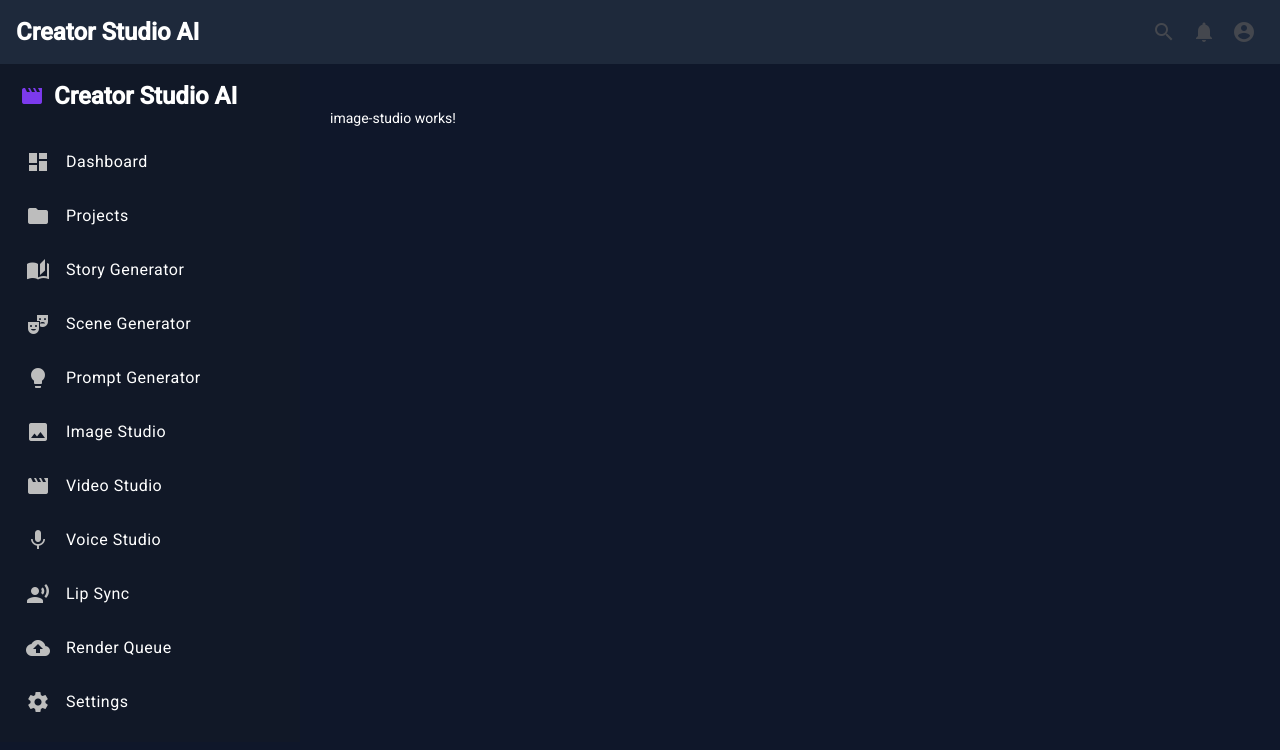
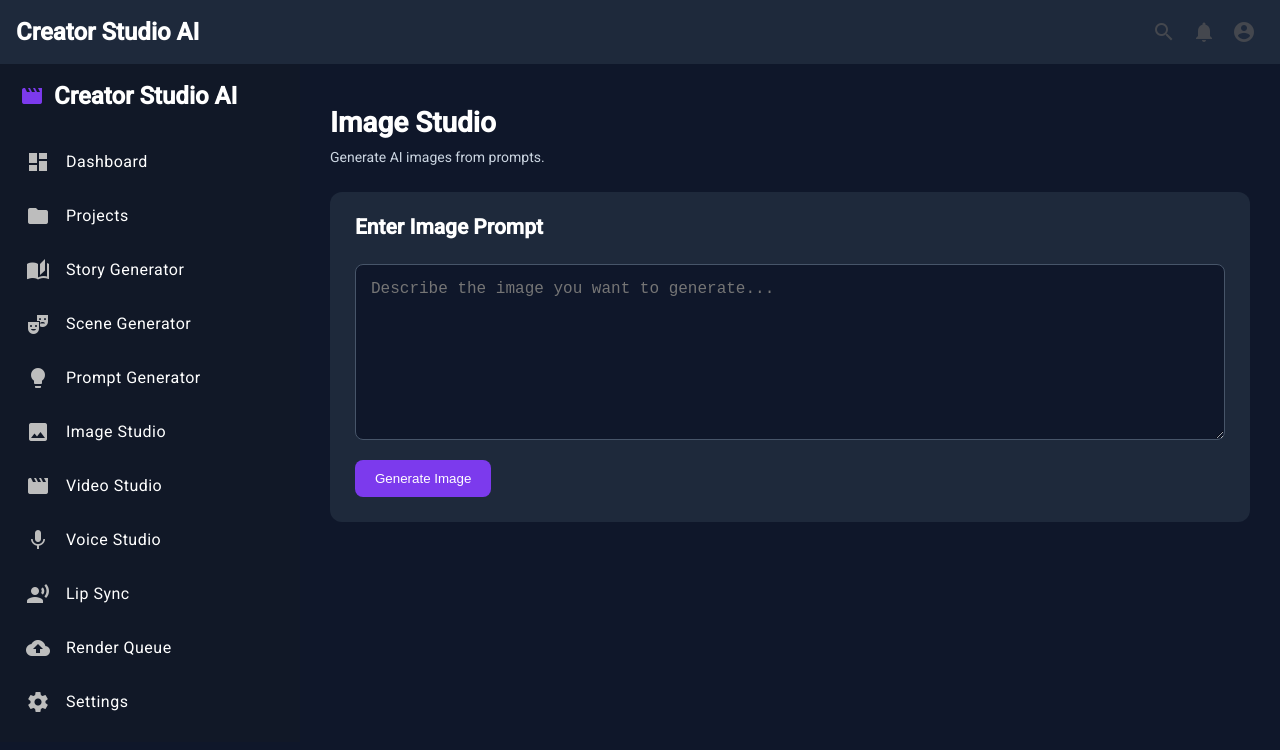
Before and after one commit to erantalinrenola-sketch/creator-studio-ai, an Angular app in the folder frontend/creator-studio-ui/: page /image-studio in a window 1280 px wide. Shown: the top 750 px of the page. Built offline with nearby package versions, Linux system fonts and the light colour scheme.

Commit message:
Build image studio and AI generation modules

```diff
--- a/frontend/creator-studio-ui/src/app/features/image-studio/image-studio/image-studio.html
+++ b/frontend/creator-studio-ui/src/app/features/image-studio/image-studio/image-studio.html
@@ -1 +1,36 @@
-<p>image-studio works!</p>
+<h1>Image Studio</h1>
+
+<p class="subtitle">
+  Generate AI images from prompts.
+</p>
+
+<div class="prompt-section">
+
+  <h2>Enter Image Prompt</h2>
+
+  <textarea
+    [(ngModel)]="prompt"
+    rows="8"
+    placeholder="Describe the image you want to generate...">
+  </textarea>
+
+  <button
+    class="generate-btn"
+    (click)="generateImage()">
+    Generate Image
+  </button>
+
+</div>
+
+<div
+  class="image-section"
+  *ngIf="generatedImage">
+
+  <h2>Generated Image</h2>
+
+  <img
+    [src]="generatedImage"
+    alt="Generated Image"
+    class="generated-image">
+
+</div>
--- a/frontend/creator-studio-ui/src/app/features/image-studio/image-studio/image-studio.scss
+++ b/frontend/creator-studio-ui/src/app/features/image-studio/image-studio/image-studio.scss
@@ -0,0 +1,53 @@
+h1 {
+    color: white;
+    margin-bottom: 10px;
+  }
+
+  .subtitle {
+    color: #CBD5E1;
+    margin-bottom: 25px;
+  }
+
+  .prompt-section,
+  .image-section {
+    background: #1E293B;
+    padding: 25px;
+    border-radius: 12px;
+    margin-bottom: 25px;
+  }
+
+  .prompt-section h2,
+  .image-section h2 {
+    color: white;
+    margin-top: 0;
+  }
+
+  textarea {
+    width: 100%;
+    box-sizing: border-box;
+    background: #0F172A;
+    color: white;
+    border: 1px solid #475569;
+    border-radius: 8px;
+    padding: 15px;
+    resize: vertical;
+    font-size: 16px;
+    margin-top: 10px;
+  }
+
+  .generate-btn {
+    margin-top: 15px;
+    background: #7C3AED;
+    color: white;
+    border: none;
+    padding: 11px 20px;
+    border-radius: 8px;
+    cursor: pointer;
+  }
+
+  .generated-image {
+    width: 100%;
+    max-width: 600px;
+    border-radius: 12px;
+    margin-top: 15px;
+  }
--- a/frontend/creator-studio-ui/src/app/features/image-studio/image-studio/image-studio.ts
+++ b/frontend/creator-studio-ui/src/app/features/image-studio/image-studio/image-studio.ts
@@ -1,10 +1,30 @@
+import { CommonModule } from '@angular/common';
 import { Component } from '@angular/core';
+import { FormsModule } from '@angular/forms';
 
 @Component({
   selector: 'app-image-studio',
   standalone: true,
-  imports: [],
+  imports: [CommonModule, FormsModule],
   templateUrl: './image-studio.html',
   styleUrl: './image-studio.scss',
 })
-export class ImageStudio {}
+export class ImageStudio {
+
+  prompt = '';
+
+  generatedImage = '';
+
+  generateImage() {
+
+    if (!this.prompt.trim()) {
+      alert('Please enter an image prompt.');
+      return;
+    }
+
+    this.generatedImage =
+      'https://via.placeholder.com/600x400?text=AI+Generated+Image';
+
+  }
+
+}
--- a/frontend/creator-studio-ui/src/app/features/prompt-generator/prompt-generator/prompt-generator.html
+++ b/frontend/creator-studio-ui/src/app/features/prompt-generator/prompt-generator/prompt-generator.html
@@ -1 +1,47 @@
-<p>prompt-generator works!</p>
+<h1>Prompt Generator</h1>
+
+<p class="subtitle">
+  Generate character and scene prompts from your script.
+</p>
+
+<div class="script-section">
+
+  <h2>Enter Script</h2>
+
+  <textarea
+    [(ngModel)]="script"
+    rows="8"
+    placeholder="Paste your script here...">
+  </textarea>
+
+  <button
+    class="generate-btn"
+    (click)="generatePrompts()">
+    Generate Prompts
+  </button>
+
+</div>
+
+<div
+  class="prompt-section"
+  *ngIf="characterPrompt">
+
+  <h2>Character Prompt</h2>
+
+  <div class="prompt-box">
+    <pre>{{ characterPrompt }}</pre>
+  </div>
+
+</div>
+
+<div
+  class="prompt-section"
+  *ngIf="scenePrompt">
+
+  <h2>Scene Prompt</h2>
+
+  <div class="prompt-box">
+    <pre>{{ scenePrompt }}</pre>
+  </div>
+
+</div>
--- a/frontend/creator-studio-ui/src/app/features/prompt-generator/prompt-generator/prompt-generator.scss
+++ b/frontend/creator-studio-ui/src/app/features/prompt-generator/prompt-generator/prompt-generator.scss
@@ -0,0 +1,60 @@
+h1 {
+    color: white;
+    margin-bottom: 10px;
+  }
+
+  .subtitle {
+    color: #CBD5E1;
+    margin-bottom: 25px;
+  }
+
+  .script-section,
+  .prompt-section {
+    background: #1E293B;
+    padding: 25px;
+    border-radius: 12px;
+    margin-bottom: 25px;
+  }
+
+  .script-section h2,
+  .prompt-section h2 {
+    color: white;
+    margin-top: 0;
+  }
+
+  textarea {
+    width: 100%;
+    box-sizing: border-box;
+    background: #0F172A;
+    color: white;
+    border: 1px solid #475569;
+    border-radius: 8px;
+    padding: 15px;
+    resize: vertical;
+    font-size: 16px;
+    margin-top: 10px;
+  }
+
+  .generate-btn {
+    margin-top: 15px;
+    background: #7C3AED;
+    color: white;
+    border: none;
+    padding: 11px 20px;
+    border-radius: 8px;
+    cursor: pointer;
+  }
+
+  .prompt-box {
+    background: #0F172A;
+    padding: 20px;
+    border-radius: 8px;
+    margin-top: 15px;
+  }
+
+  .prompt-box pre {
+    white-space: pre-wrap;
+    color: #E2E8F0;
+    font-family: inherit;
+    line-height: 1.6;
+  }
--- a/frontend/creator-studio-ui/src/app/features/prompt-generator/prompt-generator/prompt-generator.ts
+++ b/frontend/creator-studio-ui/src/app/features/prompt-generator/prompt-generator/prompt-generator.ts
@@ -1,10 +1,42 @@
+import { CommonModule } from '@angular/common';
 import { Component } from '@angular/core';
+import { FormsModule } from '@angular/forms';
 
 @Component({
   selector: 'app-prompt-generator',
   standalone: true,
-  imports: [],
+  imports: [CommonModule, FormsModule],
   templateUrl: './prompt-generator.html',
   styleUrl: './prompt-generator.scss',
 })
-export class PromptGenerator {}
+export class PromptGenerator {
+
+  script = '';
+
+  characterPrompt = '';
+
+  scenePrompt = '';
+
+  generatePrompts() {
+
+    if (!this.script.trim()) {
+      alert('Please enter a script first.');
+      return;
+    }
+
+    this.characterPrompt = `
+12-year-old boy, black hair, expressive eyes,
+blue shirt, brown shorts, cinematic character design,
+highly detailed face, fantasy adventure style.
+`;
+
+    this.scenePrompt = `
+Magical forest with glowing trees,
+golden sunlight, fantasy atmosphere,
+cinematic lighting, ultra detailed,
+3D animation style.
+`;
+
+  }
+
+}
--- a/frontend/creator-studio-ui/src/app/features/scene-generator/scene-generator/scene-generator.html
+++ b/frontend/creator-studio-ui/src/app/features/scene-generator/scene-generator/scene-generator.html
@@ -1 +1,39 @@
-<p>scene-generator works!</p>
+<h1>Scene Generator</h1>
+
+<p class="subtitle">
+  Generate scenes from your script.
+</p>
+
+<div class="script-section">
+
+  <h2>Enter Script</h2>
+
+  <textarea
+    [(ngModel)]="script"
+    rows="8"
+    placeholder="Paste your script here...">
+  </textarea>
+
+  <button
+    class="generate-btn"
+    (click)="generateScenes()">
+    Generate Scenes
+  </button>
+
+</div>
+
+<div
+  class="scenes-section"
+  *ngIf="scenes.length > 0">
+
+  <h2>Generated Scenes</h2>
+
+  <div
+    class="scene-card"
+    *ngFor="let scene of scenes">
+
+    {{ scene }}
+
+  </div>
+
+</div>
--- a/frontend/creator-studio-ui/src/app/features/scene-generator/scene-generator/scene-generator.scss
+++ b/frontend/creator-studio-ui/src/app/features/scene-generator/scene-generator/scene-generator.scss
@@ -0,0 +1,54 @@
+h1 {
+    color: white;
+    margin-bottom: 10px;
+  }
+
+  .subtitle {
+    color: #CBD5E1;
+    margin-bottom: 25px;
+  }
+
+  .script-section,
+  .scenes-section {
+    background: #1E293B;
+    padding: 25px;
+    border-radius: 12px;
+    margin-bottom: 25px;
+  }
+
+  .script-section h2,
+  .scenes-section h2 {
+    color: white;
+    margin-top: 0;
+  }
+
+  textarea {
+    width: 100%;
+    box-sizing: border-box;
+    background: #0F172A;
+    color: white;
+    border: 1px solid #475569;
+    border-radius: 8px;
+    padding: 15px;
+    resize: vertical;
+    font-size: 16px;
+    margin-top: 10px;
+  }
+
+  .generate-btn {
+    margin-top: 15px;
+    background: #7C3AED;
+    color: white;
+    border: none;
+    padding: 11px 20px;
+    border-radius: 8px;
+    cursor: pointer;
+  }
+
+  .scene-card {
+    background: #0F172A;
+    color: #E2E8F0;
+    padding: 15px;
+    border-radius: 8px;
+    margin-top: 12px;
+  }
--- a/frontend/creator-studio-ui/src/app/features/scene-generator/scene-generator/scene-generator.ts
+++ b/frontend/creator-studio-ui/src/app/features/scene-generator/scene-generator/scene-generator.ts
@@ -1,10 +1,35 @@
+import { CommonModule } from '@angular/common';
 import { Component } from '@angular/core';
+import { FormsModule } from '@angular/forms';
 
 @Component({
   selector: 'app-scene-generator',
   standalone: true,
-  imports: [],
+  imports: [CommonModule, FormsModule],
   templateUrl: './scene-generator.html',
   styleUrl: './scene-generator.scss',
 })
-export class SceneGenerator {}
+export class SceneGenerator {
+
+  script = '';
+
+  scenes: string[] = [];
+
+  generateScenes() {
+
+    if (!this.script.trim()) {
+      alert('Please enter a script first.');
+      return;
+    }
+
+    this.scenes = [
+      'Scene 1: Main character enters a mysterious world.',
+      'Scene 2: Character discovers something unexpected.',
+      'Scene 3: A challenge appears.',
+      'Scene 4: Character overcomes the challenge.',
+      'Scene 5: Character returns home with new understanding.'
+    ];
+
+  }
+
+}
--- a/frontend/creator-studio-ui/src/app/features/story-generator/story-generator/story-generator.html
+++ b/frontend/creator-studio-ui/src/app/features/story-generator/story-generator/story-generator.html
@@ -1 +1,35 @@
-<p>story-generator works!</p>
+<h1>Story Generator</h1>
+
+<p class="subtitle">
+  Convert a simple story into a video script.
+</p>
+
+<div class="story-section">
+
+  <h2>Enter Story</h2>
+
+  <textarea
+    [(ngModel)]="story"
+    rows="8"
+    placeholder="Write your story here...">
+  </textarea>
+
+  <button
+    class="generate-btn"
+    (click)="generateScript()">
+    Generate Script
+  </button>
+
+</div>
+
+<div
+  class="script-section"
+  *ngIf="script">
+
+  <h2>Generated Script</h2>
+
+  <div class="script-box">
+    <pre>{{ script }}</pre>
+  </div>
+
+</div>
--- a/frontend/creator-studio-ui/src/app/features/story-generator/story-generator/story-generator.scss
+++ b/frontend/creator-studio-ui/src/app/features/story-generator/story-generator/story-generator.scss
@@ -0,0 +1,60 @@
+h1 {
+    color: white;
+    margin-bottom: 10px;
+  }
+
+  .subtitle {
+    color: #CBD5E1;
+    margin-bottom: 25px;
+  }
+
+  .story-section,
+  .script-section {
+    background: #1E293B;
+    padding: 25px;
+    border-radius: 12px;
+    margin-bottom: 25px;
+  }
+
+  .story-section h2,
+  .script-section h2 {
+    color: white;
+    margin-top: 0;
+  }
+
+  textarea {
+    width: 100%;
+    box-sizing: border-box;
+    background: #0F172A;
+    color: white;
+    border: 1px solid #475569;
+    border-radius: 8px;
+    padding: 15px;
+    resize: vertical;
+    font-size: 16px;
+    margin-top: 10px;
+  }
+
+  .generate-btn {
+    margin-top: 15px;
+    background: #7C3AED;
+    color: white;
+    border: none;
+    padding: 11px 20px;
+    border-radius: 8px;
+    cursor: pointer;
+  }
+
+  .script-box {
+    background: #0F172A;
+    padding: 20px;
+    border-radius: 8px;
+    margin-top: 15px;
+  }
+
+  .script-box pre {
+    white-space: pre-wrap;
+    color: #E2E8F0;
+    font-family: inherit;
+    line-height: 1.6;
+  }
```
Also changed, not shown: frontend/creator-studio-ui/src/app/features/story-generator/story-generator/story-generator.ts (+41 -2 lines).
